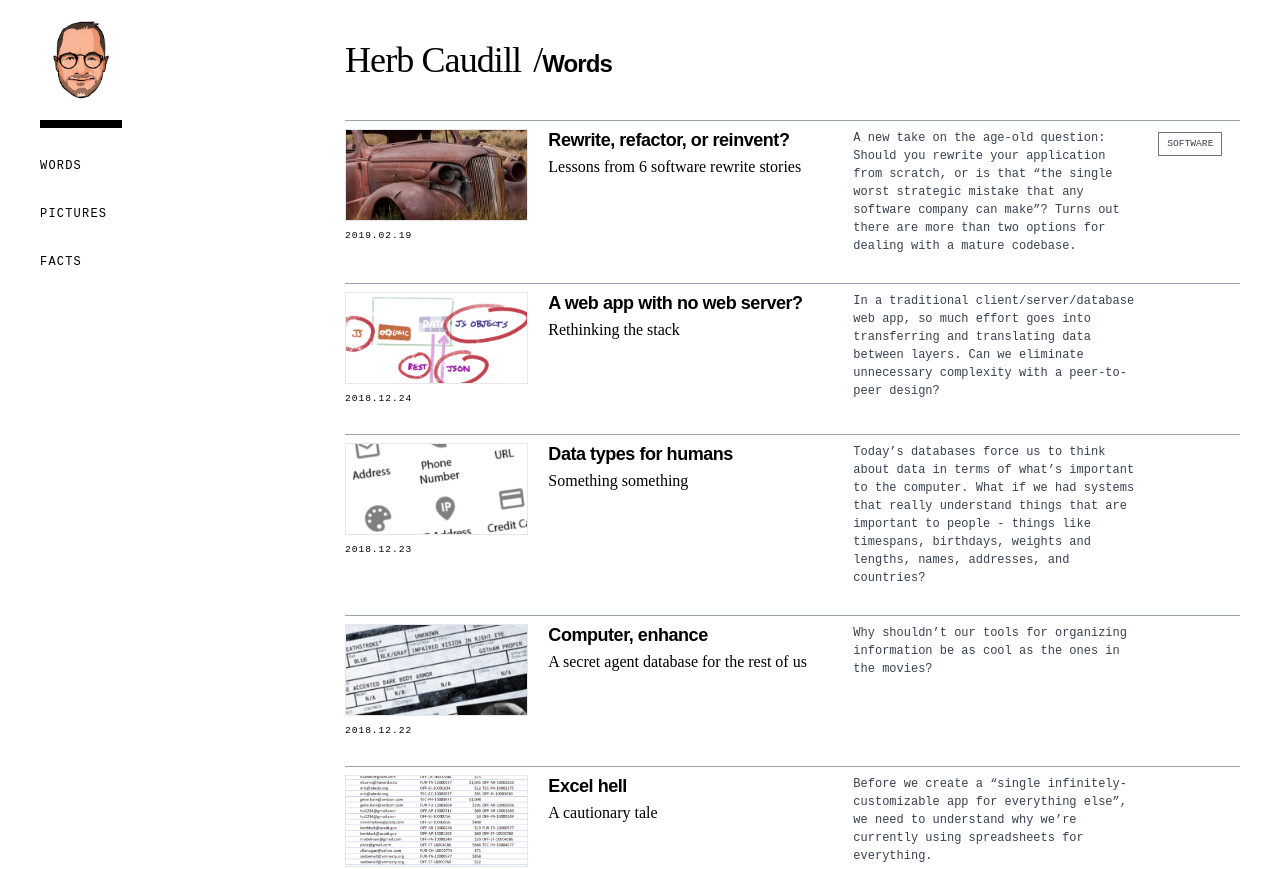
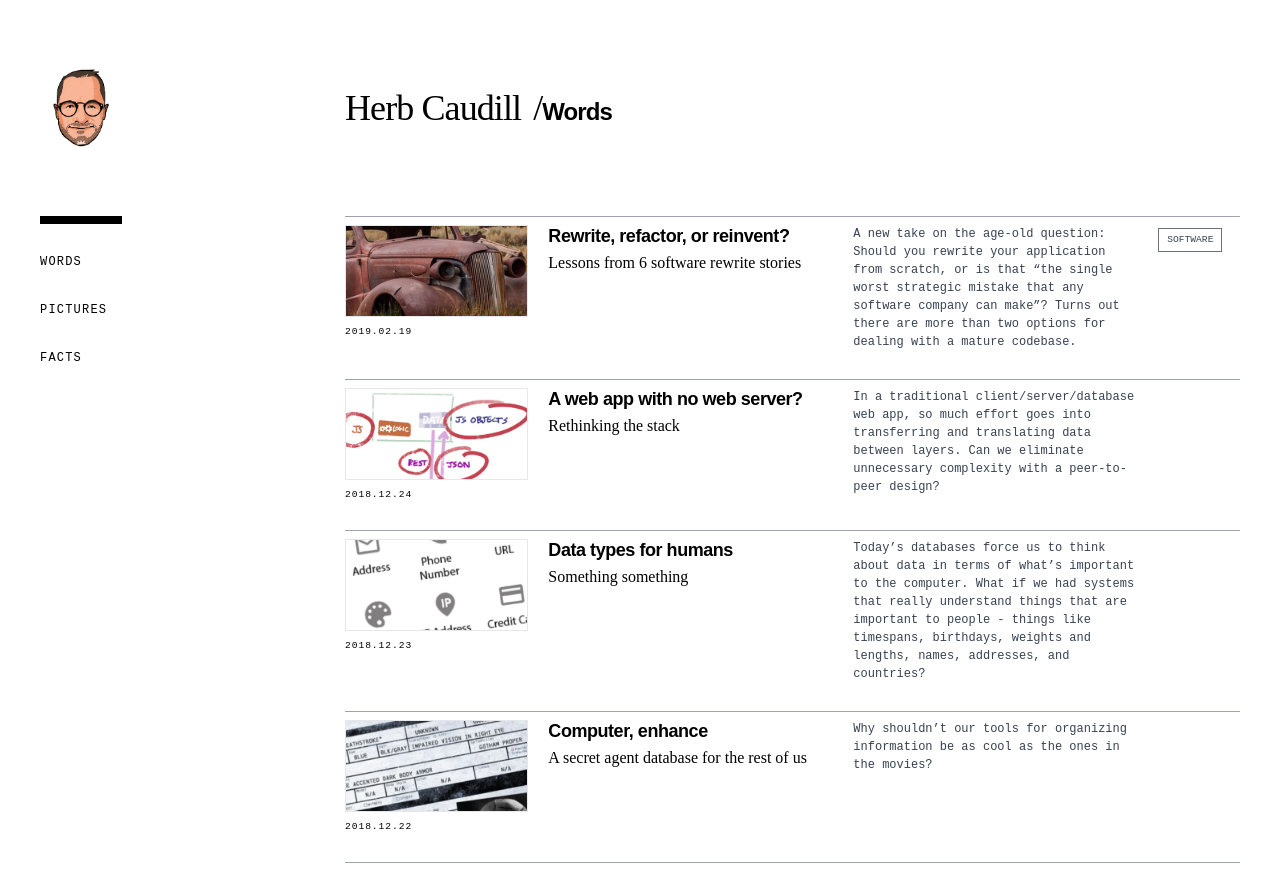
Before and after one commit to HerbCaudill/herbcaudill.com, a Next.js app: page / in a window 1280 px wide. Shown: the top 869 px of the page. Built offline with nearby package versions, Linux system fonts and the light colour scheme; what @savvywombat/tailwindcss-grid-areas would draw is missing.

Commit message:
pages/index.tsx: inline Layout

```diff
--- a/pages/index.tsx
+++ b/pages/index.tsx
@@ -1,24 +1,66 @@
 import { GetStaticProps } from 'next'
 import Head from 'next/head'
-import { Layout } from '../components/Layout'
+import Link from 'next/link'
+import { name, siteTitle } from '../lib/constants'
 import { posts } from '../lib/posts'
 import { PostData } from '../lib/types'
+import { Footer } from '../components/Footer'
+import { Header } from '../components/Header'
+import { Nav } from '../components/Nav'
 import { Posts } from '../components/Posts'
-import { Header } from '../components/Header'
-import { siteTitle } from '../lib/constants'
 
-export default function Home({ allPosts }: { allPosts: PostData[] }) {
+const home: React.FC<{ allPosts: PostData[] }> = ({ allPosts }) => {
   return (
-    <Layout header={<Header title="Words" />}>
+    <>
       <Head>
         <title>{siteTitle} | Words</title>
+        <link rel="icon" href="/favicon.ico" />
+        <meta name="description" content={siteTitle} />
+        <meta name="og:title" content={siteTitle} />
+        <meta name="twitter:card" content="summary_large_image" />
       </Head>
-      <section>
-        <Posts posts={allPosts} />
-      </section>
-    </Layout>
+
+      <div
+        className={`
+          container
+          grid gap-5
+          grid-cols-4 md:grid-cols-12
+          w-full md:max-w-screen-lg lg:max-w-screen-xl
+          md:m-auto`}
+      >
+        {/* Avatar */}
+        <header className="-mx-1 md:mx-0 py-12 md:col-span-2 lg:col-span-1 text-center">
+          <Link href="/">
+            <img
+              src="/images/avatar/glasses-head-sat-transp.png"
+              className="w-full inline"
+              style={{ maxWidth: '5rem' }}
+              alt={name}
+            />
+          </Link>
+        </header>
+
+        {/* Herb Caudill/Words etc. */}
+        <header className="col-start-2 col-span-3 md:col-start-4 md:col-span-9 flex items-center ">
+          <Header title="Words" />
+        </header>
+
+        {/* Words / Pictures / Facts */}
+        <Nav className="hidden md:block md:col-span-2 lg:col-span-1" />
+
+        {/* Main content area */}
+        <main className="col-span-4 md:col-start-4 md:col-span-9">
+          <Posts posts={allPosts} />
+        </main>
+
+        {/* github/twitter/email links */}
+        <Footer className="col-span-4 md:col-span-12 " />
+      </div>
+    </>
   )
 }
+
+export default home
 
 export const getStaticProps: GetStaticProps = async () => {
   const allPosts = posts()
```
